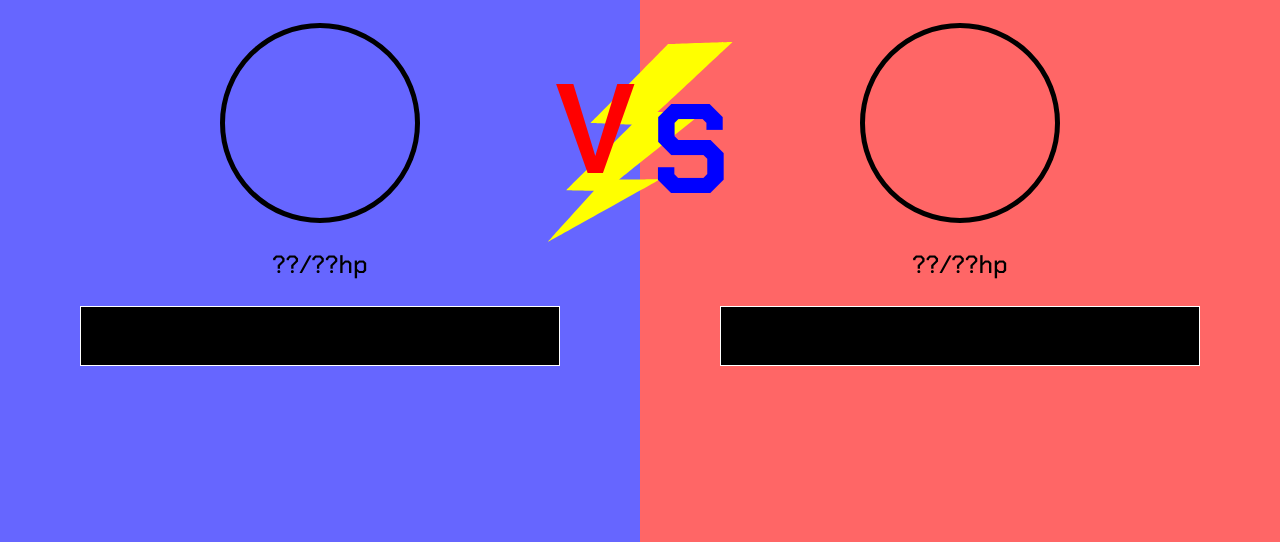
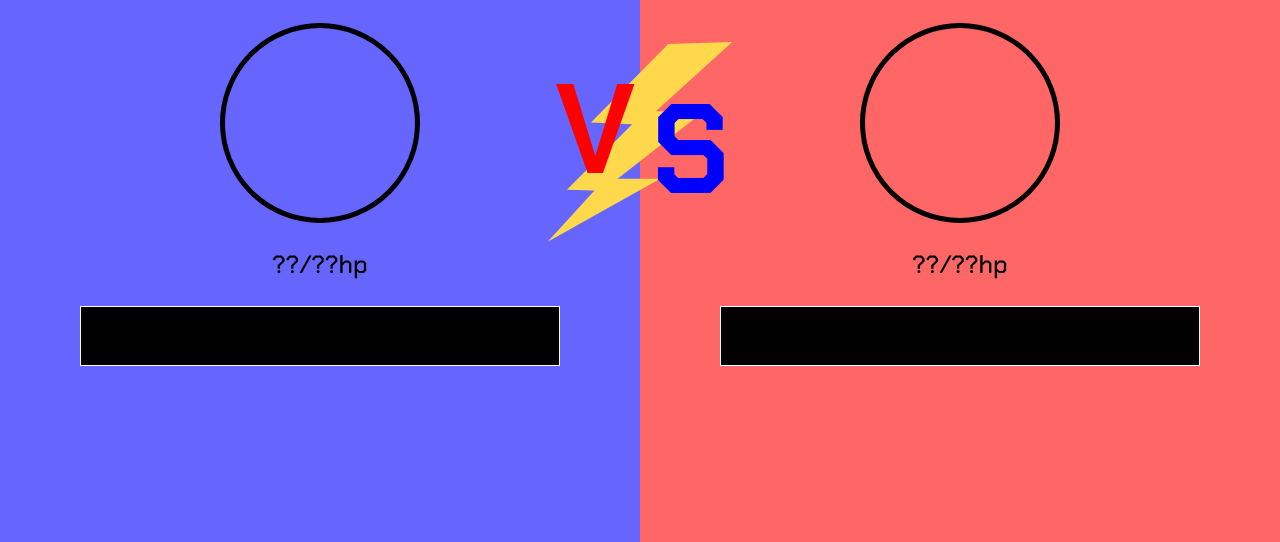
Before and after one commit to etennecharron/combat_automatique, a plain HTML site: page index.html in a window 1280 px wide. Shown: the part 258-800 px from the top of the page. Drawn offline with Linux system fonts and the light colour scheme.

Commit message:
modification_eclair

```diff
--- a/index.html
+++ b/index.html
@@ -43,22 +43,7 @@
 
   </div>
 </div>
-
-
-
-
-
-
-
-
-<svg class="eclair" xmlns="http://www.w3.org/2000/svg" version="1.0" width="1181.000000pt" height="1280.000000pt" viewBox="0 0 1181.000000 1280.000000" preserveAspectRatio="xMidYMid meet">
-<metadata>
-Created by potrace 1.15, written by Peter Selinger 2001-2017
-</metadata>
-<g transform="translate(0.000000,1280.000000) scale(0.100000,-0.100000)" fill="#000000" stroke="none">
-<path class="eclair" d="M10085 12745 c-863 -29 -1753 -59 -1977 -66 l-407 -13 -279 -280 c-153 -155 -776 -787 -1383 -1406 -607 -619 -1475 -1503 -1928 -1965 -453 -462 -948 -965 -1100 -1117 -151 -153 -273 -280 -270 -282 5 -5 321 -18 1154 -46 319 -11 702 -24 850 -30 149 -5 354 -12 458 -16 103 -4 187 -7 187 -8 0 -3 -1683 -1679 -2884 -2872 -1286 -1278 -1337 -1329 -1305 -1331 19 -1 315 -7 659 -12 344 -6 731 -14 861 -17 l237 -6 -1061 -1172 c-584 -644 -1246 -1376 -1473 -1626 -357 -394 -432 -483 -403 -473 3 1 1315 732 2915 1624 1600 892 3212 1790 3581 1996 370 206 670 379 667 384 -3 6 -131 7 -317 4 -592 -10 -2309 -27 -2313 -22 -3 3 1209 974 2693 2158 l2698 2154 -1463 5 -1462 5 328 306 c180 168 1256 1173 2392 2234 1136 1060 2067 1932 2068 1936 5 12 50 13 -1723 -46z"/>
-</g>
-</svg>
+<img src="images/eclair.svg" class="eclair" alt="">
 <script src="script.js"></script>
 </body>
 </html>
```
Also changed, not shown: images/eclair.svg (added).
